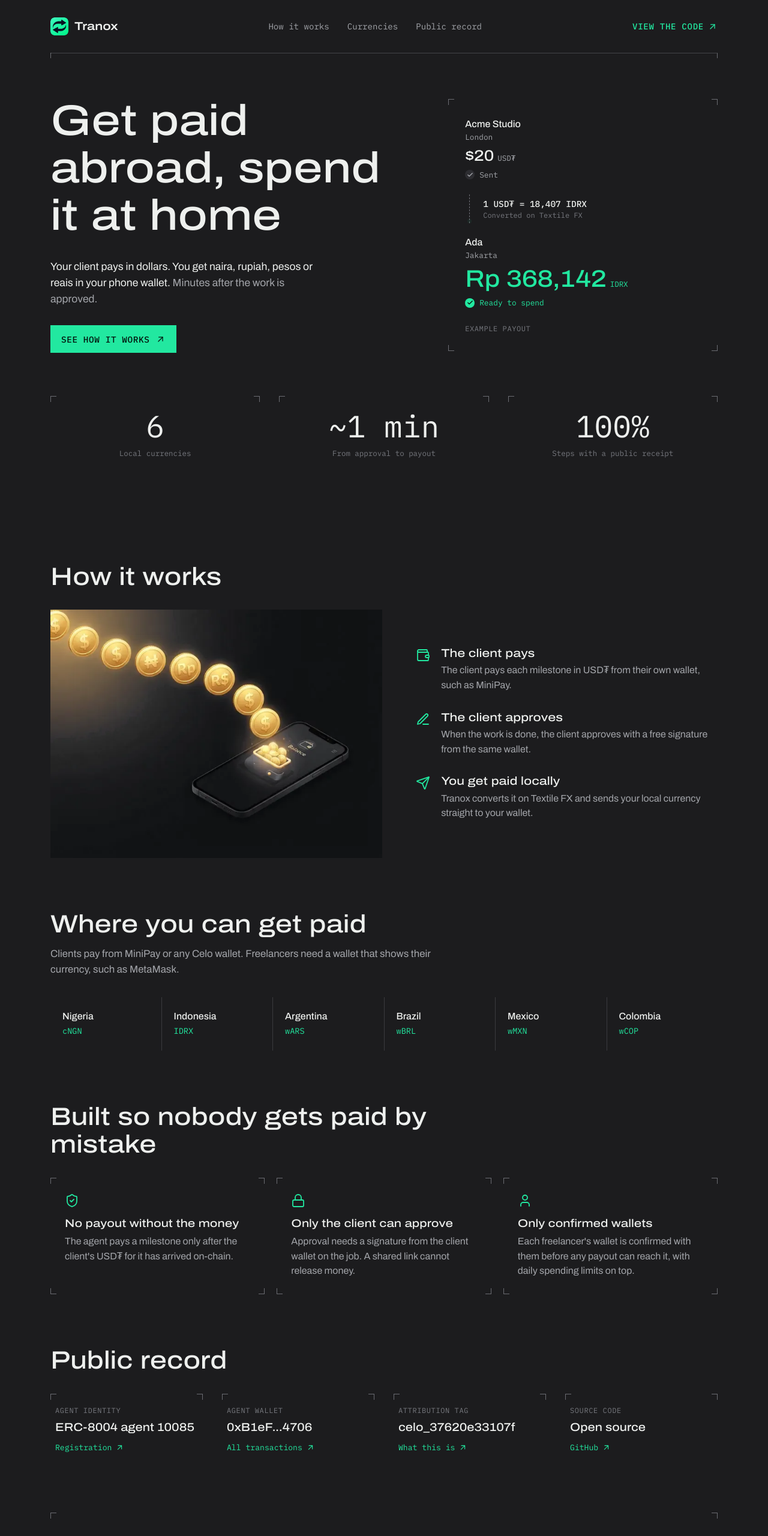
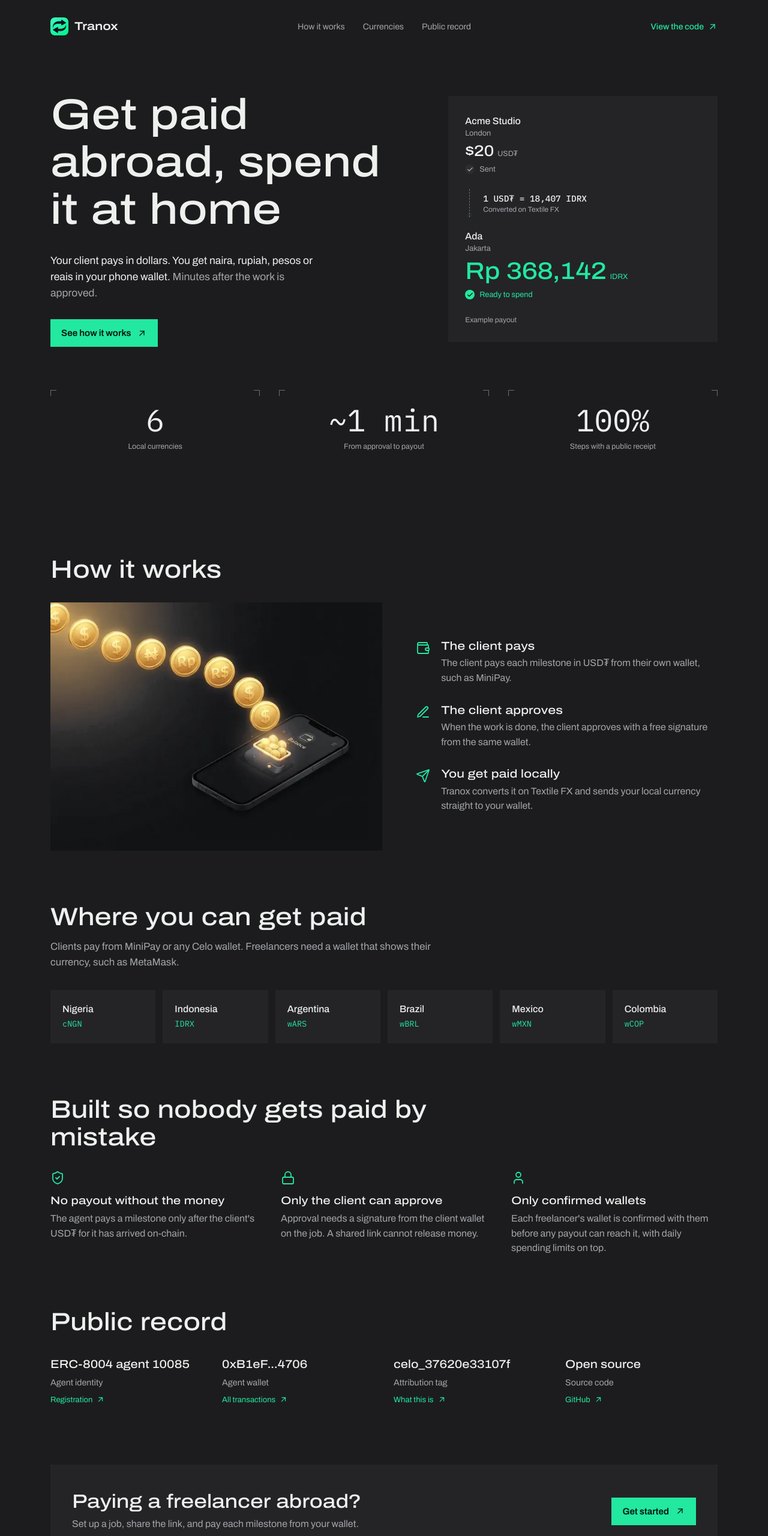
Before and after one commit to JoelEmmanuelCloud/tranox, a website: page web/index.html in a window 1280 px wide. Shown: the top 2560 px of the page at 60% size. Drawn offline with Linux system fonts and the light colour scheme; files that its build step writes are made by us from their sources; files whose address does not match are found by name.

Commit message:
web: mono only for figures, sentence case, brackets only on the numbers row

```diff
--- a/web/index.html
+++ b/web/index.html
@@ -39,7 +39,6 @@
         <a class="nav-code" href="https://github.com/JoelEmmanuelCloud/tranox" target="_blank" rel="noopener">View the code <span data-icon="up"></span></a>
       </nav>
     </header>
-    <div class="ruler" aria-hidden="true"></div>
 
     <section class="hero" aria-labelledby="hero-title">
       <div>
@@ -48,7 +47,7 @@
         <a class="btn btn-accent" href="#how">See how it works <span data-icon="up"></span></a>
       </div>
 
-      <figure class="route frame" aria-label="Example milestone payout: Acme Studio in London sends 20 USD₮, it is converted on Textile FX at 1 USD₮ to 18,407 IDRX, and Ada in Jakarta receives 368,142 IDRX">
+      <figure class="route" aria-label="Example milestone payout: Acme Studio in London sends 20 USD₮, it is converted on Textile FX at 1 USD₮ to 18,407 IDRX, and Ada in Jakarta receives 368,142 IDRX">
         <div class="party">
           <div class="party-name">Acme Studio</div>
           <div class="party-city">London</div>
@@ -118,9 +117,9 @@
         <h2 id="safe-title">Built so nobody gets paid by mistake</h2>
       </div>
       <div class="cards3">
-        <article class="feature frame"><div class="feature-icon"><span data-icon="shield" data-icon-class="icon-lg"></span></div><h3>No payout without the money</h3><p>The agent pays a milestone only after the client's USD₮ for it has arrived on-chain.</p></article>
-        <article class="feature frame"><div class="feature-icon"><span data-icon="lock" data-icon-class="icon-lg"></span></div><h3>Only the client can approve</h3><p>Approval needs a signature from the client wallet on the job. A shared link cannot release money.</p></article>
-        <article class="feature frame"><div class="feature-icon"><span data-icon="user" data-icon-class="icon-lg"></span></div><h3>Only confirmed wallets</h3><p>Each freelancer's wallet is confirmed with them before any payout can reach it, with daily spending limits on top.</p></article>
+        <article class="feature"><div class="feature-icon"><span data-icon="shield" data-icon-class="icon-lg"></span></div><h3>No payout without the money</h3><p>The agent pays a milestone only after the client's USD₮ for it has arrived on-chain.</p></article>
+        <article class="feature"><div class="feature-icon"><span data-icon="lock" data-icon-class="icon-lg"></span></div><h3>Only the client can approve</h3><p>Approval needs a signature from the client wallet on the job. A shared link cannot release money.</p></article>
+        <article class="feature"><div class="feature-icon"><span data-icon="user" data-icon-class="icon-lg"></span></div><h3>Only confirmed wallets</h3><p>Each freelancer's wallet is confirmed with them before any payout can reach it, with daily spending limits on top.</p></article>
       </div>
     </div>
   </section>
@@ -131,16 +130,16 @@
         <h2 id="proof-title">Public record</h2>
       </div>
       <div class="proof">
-        <div class="frame-top"><div class="label">Agent identity</div><div class="value">ERC-8004 agent 10085</div><a href="https://celoscan.io/tx/0xe2f7143fbcf41ba8d18d5b29ab92ef64fa65dbb13b9bcb60389aeb3ffb8b3d1e" target="_blank" rel="noopener">Registration <span data-icon="up"></span></a></div>
-        <div class="frame-top"><div class="label">Agent wallet</div><div class="value tnum">0xB1eF...4706</div><a href="https://celoscan.io/address/0xB1eF0cEa020B273E1c30370a787B9447DfE14706" target="_blank" rel="noopener">All transactions <span data-icon="up"></span></a></div>
-        <div class="frame-top"><div class="label">Attribution tag</div><div class="value">celo_37620e33107f</div><a href="https://docs.celo.org/build-on-celo/attribution-tags" target="_blank" rel="noopener">What this is <span data-icon="up"></span></a></div>
-        <div class="frame-top"><div class="label">Source code</div><div class="value">Open source</div><a href="https://github.com/JoelEmmanuelCloud/tranox" target="_blank" rel="noopener">GitHub <span data-icon="up"></span></a></div>
+        <div><div class="value">ERC-8004 agent 10085</div><div class="label">Agent identity</div><a href="https://celoscan.io/tx/0xe2f7143fbcf41ba8d18d5b29ab92ef64fa65dbb13b9bcb60389aeb3ffb8b3d1e" target="_blank" rel="noopener">Registration <span data-icon="up"></span></a></div>
+        <div><div class="value tnum">0xB1eF...4706</div><div class="label">Agent wallet</div><a href="https://celoscan.io/address/0xB1eF0cEa020B273E1c30370a787B9447DfE14706" target="_blank" rel="noopener">All transactions <span data-icon="up"></span></a></div>
+        <div><div class="value">celo_37620e33107f</div><div class="label">Attribution tag</div><a href="https://docs.celo.org/build-on-celo/attribution-tags" target="_blank" rel="noopener">What this is <span data-icon="up"></span></a></div>
+        <div><div class="value">Open source</div><div class="label">Source code</div><a href="https://github.com/JoelEmmanuelCloud/tranox" target="_blank" rel="noopener">GitHub <span data-icon="up"></span></a></div>
       </div>
     </div>
   </section>
 
   <div class="wrap">
-    <section class="cta-band frame" aria-labelledby="cta-title">
+    <section class="cta-band" aria-labelledby="cta-title">
       <div><h2 id="cta-title">Paying a freelancer abroad?</h2><p>Set up a job, share the link, and pay each milestone from your wallet.</p></div>
       <a class="btn btn-accent" href="https://github.com/JoelEmmanuelCloud/tranox#run-it" target="_blank" rel="noopener">Get started <span data-icon="up"></span></a>
     </section>
--- a/web/styles.css
+++ b/web/styles.css
@@ -10,7 +10,6 @@
   --tick: #6b6c72;
   --text: #eef0ee;
   --muted: #a3a5aa;
-  --dim: #76787e;
   --accent: #22e8a0;
   --accent-hover: #5ef0bb;
   --accent-ink: #03140d;
@@ -29,7 +28,7 @@ a { color: inherit; }
 img, svg { display: block; }
 h1, h2, h3 { font-weight: 500; font-stretch: 118%; line-height: 1.1; }
 .tnum { font-variant-numeric: tabular-nums; }
-.mono { font-family: var(--mono); }
+.mono { font-family: var(--font); }
 .skip { position: absolute; left: -999px; top: 8px; background: var(--accent); color: var(--accent-ink); padding: 8px 14px; z-index: 100; }
 .skip:focus { left: 8px; }
 :focus-visible { outline: 2px solid var(--accent); outline-offset: 3px; }
@@ -37,17 +36,16 @@ h1, h2, h3 { font-weight: 500; font-stretch: 118%; line-height: 1.1; }
 .icon { width: 20px; height: 20px; flex: none; stroke: currentColor; fill: none; stroke-width: 1.8; stroke-linecap: round; stroke-linejoin: round; }
 .icon-lg { width: 24px; height: 24px; }
 
-.frame, .frame-top { --c: var(--tick); --s: 10px; background-repeat: no-repeat; }
+.frame-top { --c: var(--tick); --s: 10px; background-repeat: no-repeat; }
 .frame-top { background-image: linear-gradient(var(--c), var(--c)), linear-gradient(var(--c), var(--c)), linear-gradient(var(--c), var(--c)), linear-gradient(var(--c), var(--c)); background-position: top left, top left, top right, top right; background-size: var(--s) 1px, 1px var(--s), var(--s) 1px, 1px var(--s); }
-.frame { background-image: linear-gradient(var(--c), var(--c)), linear-gradient(var(--c), var(--c)), linear-gradient(var(--c), var(--c)), linear-gradient(var(--c), var(--c)), linear-gradient(var(--c), var(--c)), linear-gradient(var(--c), var(--c)), linear-gradient(var(--c), var(--c)), linear-gradient(var(--c), var(--c)); background-position: top left, top left, top right, top right, bottom left, bottom left, bottom right, bottom right; background-size: var(--s) 1px, 1px var(--s), var(--s) 1px, 1px var(--s), var(--s) 1px, 1px var(--s), var(--s) 1px, 1px var(--s); }
 
 .topbar { display: flex; align-items: center; justify-content: space-between; gap: 16px; padding: 22px 0; }
 .logo { display: inline-flex; align-items: center; gap: 10px; font-weight: 600; font-stretch: 118%; font-size: 1.2rem; text-decoration: none; color: var(--text); }
 .logo-img { width: 30px; height: 30px; border-radius: 7px; }
-.badge-live { display: inline-flex; align-items: center; gap: 8px; font: 500 .8rem var(--mono); color: var(--muted); }
+.badge-live { display: inline-flex; align-items: center; gap: 8px; font: 500 .8rem var(--font); color: var(--muted); }
 .dot { width: 7px; height: 7px; border-radius: 50%; background: var(--accent); }
 
-.btn { display: inline-flex; align-items: center; justify-content: center; gap: 10px; min-height: 46px; padding: 11px 18px; border: 0; border-radius: 0; font: 500 .9rem var(--mono); letter-spacing: .04em; text-transform: uppercase; text-decoration: none; cursor: pointer; touch-action: manipulation; transition: background-color .18s var(--ease), box-shadow .18s var(--ease), opacity .18s; }
+.btn { display: inline-flex; align-items: center; justify-content: center; gap: 10px; min-height: 46px; padding: 11px 18px; border: 0; border-radius: 0; font: 600 .95rem var(--font); text-decoration: none; cursor: pointer; touch-action: manipulation; transition: background-color .18s var(--ease), box-shadow .18s var(--ease), opacity .18s; }
 .btn .icon { width: 17px; height: 17px; }
 .btn-accent { background: var(--accent); color: var(--accent-ink); }
 .btn-accent:hover { background: var(--accent-hover); }
@@ -64,18 +62,18 @@ h1, h2, h3 { font-weight: 500; font-stretch: 118%; line-height: 1.1; }
 .narrow { max-width: 520px; margin: 0 auto; padding: 0 16px; }
 
 .app-head { padding: 4px 0 20px; }
-.balance { padding: 26px 24px 24px; }
-.balance .label { color: var(--muted); font: .8rem var(--mono); display: flex; align-items: center; gap: 8px; }
+.balance { padding: 26px 24px 24px; background: var(--bg-2); }
+.balance .label { color: var(--muted); font: .8rem var(--font); display: flex; align-items: center; gap: 8px; }
 .balance .label .icon { width: 16px; height: 16px; }
 .balance .big { font-size: clamp(2.6rem, 12vw, 3.6rem); font-weight: 500; font-stretch: 118%; line-height: 1.05; margin: 14px 0 8px; overflow-wrap: anywhere; }
-.balance .sub { color: var(--muted); font: .8rem var(--mono); }
+.balance .sub { color: var(--muted); font: .8rem var(--font); }
 .meter { height: 4px; background: var(--bg-3); margin: 22px 0 8px; overflow: hidden; }
 .meter > span { display: block; height: 100%; background: var(--accent); transition: width .6s var(--ease); }
-.meter-label { display: flex; justify-content: space-between; color: var(--muted); font: .75rem var(--mono); }
+.meter-label { display: flex; justify-content: space-between; color: var(--muted); font: .75rem var(--font); }
 .facts { display: grid; grid-template-columns: 1fr 1fr; gap: 16px; margin-top: 26px; }
-.fact .k { color: var(--dim); font: .72rem var(--mono); text-transform: uppercase; letter-spacing: .04em; display: flex; align-items: center; gap: 6px; }
+.fact .k { color: var(--muted); font: .78rem var(--font); margin-top: 2px; display: flex; align-items: center; gap: 6px; }
 .fact .k .icon { width: 14px; height: 14px; }
-.fact .v { color: var(--text); font-size: .92rem; margin-top: 4px; overflow-wrap: anywhere; }
+.fact .v { color: var(--text); font-size: .95rem; font-weight: 500; overflow-wrap: anywhere; }
 
 .overlap { padding: 8px 16px 40px; }
 .panel, .ms { background: var(--bg-2); padding: 18px; margin-bottom: 12px; }
@@ -84,7 +82,7 @@ h1, h2, h3 { font-weight: 500; font-stretch: 118%; line-height: 1.1; }
 .help-actions { display: grid; grid-template-columns: repeat(auto-fit, minmax(170px, 1fr)); gap: 10px; }
 .list-title { display: flex; justify-content: space-between; align-items: baseline; margin: 22px 2px 12px; }
 .list-title h2 { margin: 0; font-size: 1.1rem; }
-.list-title span { color: var(--dim); font: .8rem var(--mono); }
+.list-title span { color: var(--muted); font: .8rem var(--font); }
 
 .ms-top { display: flex; gap: 12px; align-items: flex-start; }
 .ms-main { flex: 1; min-width: 0; }
@@ -92,9 +90,9 @@ h1, h2, h3 { font-weight: 500; font-stretch: 118%; line-height: 1.1; }
 .ms-sub { color: var(--muted); font-size: .85rem; overflow-wrap: anywhere; }
 .ms-amt { text-align: right; }
 .ms-amt b { display: block; font-size: 1.1rem; font-weight: 500; font-stretch: 112%; }
-.ms-amt span { color: var(--dim); font: .75rem var(--mono); }
+.ms-amt span { color: var(--muted); font: .75rem var(--font); }
 
-.pill { display: inline-flex; align-items: center; gap: 5px; font: 500 .8rem var(--mono); color: var(--muted); margin-top: 4px; }
+.pill { display: inline-flex; align-items: center; gap: 5px; font: 500 .8rem var(--font); color: var(--muted); margin-top: 4px; }
 .pill.paid { color: var(--accent); }
 .pill.waiting_funds { color: var(--amber); }
 .pill.queued, .pill.processing { color: var(--blue); }
@@ -104,13 +102,13 @@ h1, h2, h3 { font-weight: 500; font-stretch: 118%; line-height: 1.1; }
 .track { display: grid; grid-template-columns: repeat(3, 1fr); gap: 4px; margin: 16px 0 6px; }
 .track span { height: 3px; background: var(--bg-3); }
 .track span.done { background: var(--accent); }
-.track-labels { display: grid; grid-template-columns: repeat(3, 1fr); gap: 4px; font: .72rem var(--mono); color: var(--dim); }
+.track-labels { display: grid; grid-template-columns: repeat(3, 1fr); gap: 4px; font: .72rem var(--font); color: var(--muted); }
 .track-labels .done { color: var(--text); }
 
 .ms-actions { display: grid; grid-template-columns: 1fr 1fr; gap: 10px; margin-top: 16px; }
 .ms-actions.one { grid-template-columns: 1fr; }
 .links { display: flex; flex-wrap: wrap; gap: 4px 20px; margin-top: 8px; }
-.chip-link { display: inline-flex; align-items: center; gap: 6px; color: var(--text); font: .82rem var(--mono); text-decoration: underline; text-underline-offset: 4px; text-decoration-color: var(--tick); min-height: 44px; }
+.chip-link { display: inline-flex; align-items: center; gap: 6px; color: var(--text); font: .82rem var(--font); text-decoration: underline; text-underline-offset: 4px; text-decoration-color: var(--tick); min-height: 44px; }
 .chip-link:hover { text-decoration-color: var(--accent); }
 .chip-link .icon { width: 15px; height: 15px; }
 
@@ -126,47 +124,46 @@ h1, h2, h3 { font-weight: 500; font-stretch: 118%; line-height: 1.1; }
 .skeleton { height: 120px; margin-bottom: 12px; background: linear-gradient(90deg, var(--bg-2) 25%, var(--bg-3) 50%, var(--bg-2) 75%); background-size: 200% 100%; animation: shimmer 1.2s infinite; }
 .skeleton.dark-sk { height: 170px; }
 @keyframes shimmer { to { background-position: -200% 0; } }
-.app-footer { text-align: center; color: var(--dim); font: .75rem var(--mono); padding: 8px 16px 32px; display: flex; justify-content: center; align-items: center; gap: 6px; }
+.app-footer { text-align: center; color: var(--muted); font: .75rem var(--font); padding: 8px 16px 32px; display: flex; justify-content: center; align-items: center; gap: 6px; }
 .app-footer .icon { width: 15px; height: 15px; }
 
 .fade-in { animation: fadeUp .35s var(--ease) both; }
 @keyframes fadeUp { from { opacity: 0; transform: translateY(8px); } to { opacity: 1; transform: none; } }
 
 .nav { display: flex; align-items: center; gap: 30px; }
-.nav a { color: var(--muted); text-decoration: none; font: .88rem var(--mono); display: inline-flex; align-items: center; gap: 6px; min-height: 44px; }
+.nav a { color: var(--muted); text-decoration: none; font: .88rem var(--font); display: inline-flex; align-items: center; gap: 6px; min-height: 44px; }
 .nav a:hover { color: var(--text); }
-.nav a.nav-code { color: var(--accent); font-weight: 500; text-transform: uppercase; letter-spacing: .05em; }
+.nav a.nav-code { color: var(--accent); font-weight: 500; }
 .nav-code .icon { width: 17px; height: 17px; }
-.ruler { height: 10px; border-top: 1px dotted var(--tick); --c: var(--tick); background: linear-gradient(var(--c), var(--c)) top left / 1px 8px no-repeat, linear-gradient(var(--c), var(--c)) top right / 1px 8px no-repeat; }
 
 .hero { display: grid; grid-template-columns: minmax(0, 1.15fr) minmax(0, .85fr); gap: 56px; align-items: center; padding: 64px 0 72px; }
 .hero h1 { font-size: clamp(2.5rem, 5.6vw, 4.5rem); margin: 0 0 32px; }
 .lede { font-size: 1.1rem; max-width: 470px; margin: 0 0 30px; }
 .lede span { color: var(--muted); }
 
-.route { margin: 0; padding: 30px 28px; }
-.route-note { margin: 22px 0 0; color: var(--dim); font: .75rem var(--mono); text-transform: uppercase; letter-spacing: .05em; }
+.route { margin: 0; padding: 30px 28px; background: var(--bg-2); }
+.route-note { margin: 22px 0 0; color: var(--muted); font: .75rem var(--font); }
 .party-name { font-weight: 500; }
-.party-city { color: var(--muted); font: .8rem var(--mono); margin-bottom: 8px; }
+.party-city { color: var(--muted); font: .8rem var(--font); margin-bottom: 8px; }
 .party-amt { font-size: 1.6rem; font-weight: 500; font-stretch: 112%; line-height: 1.15; white-space: nowrap; }
-.party-amt small { font: .78rem var(--mono); color: var(--muted); margin-left: 6px; }
+.party-amt small { font: .78rem var(--font); color: var(--muted); margin-left: 6px; }
 .party-get { color: var(--accent); font-size: clamp(2rem, 3.4vw, 2.5rem); }
 .party-get small { color: var(--accent); }
-.party-note { color: var(--muted); font: .8rem var(--mono); margin-top: 8px; display: inline-flex; align-items: center; gap: 8px; }
+.party-note { color: var(--muted); font: .8rem var(--font); margin-top: 8px; display: inline-flex; align-items: center; gap: 8px; }
 .party-ok { color: var(--accent); }
 .state { width: 16px; height: 16px; flex: none; border-radius: 50%; background: var(--bg-3); color: var(--muted); display: inline-grid; place-items: center; }
 .state .icon { width: 11px; height: 11px; stroke-width: 3; }
 .state-ok { background: var(--accent); color: var(--accent-ink); }
 .bridge { position: relative; margin: 20px 0 20px 7px; padding: 6px 0 6px 22px; border-left: 1px dashed var(--tick); }
 .bridge-rate { font: 500 .9rem var(--mono); }
-.bridge-via { color: var(--dim); font: .75rem var(--mono); margin-top: 2px; }
+.bridge-via { color: var(--muted); font: .75rem var(--font); margin-top: 2px; }
 .bridge-dot { position: absolute; left: -4px; top: 0; width: 7px; height: 7px; border-radius: 50%; background: var(--accent); animation: travel 2.6s var(--ease) infinite; }
 @keyframes travel { 0% { top: 0; opacity: 0; } 15% { opacity: 1; } 85% { opacity: 1; } 100% { top: calc(100% - 7px); opacity: 0; } }
 
 .stats { display: grid; grid-template-columns: repeat(3, 1fr); gap: 32px; padding-bottom: 88px; }
 .stat { padding: 22px 8px 0; text-align: center; }
 .stat b { display: block; font: 400 clamp(2.2rem, 4.4vw, 3.2rem) var(--mono); line-height: 1.1; }
-.stat span { display: block; color: var(--dim); font: .78rem var(--mono); margin-top: 8px; }
+.stat span { display: block; color: var(--muted); font: .78rem var(--font); margin-top: 8px; }
 
 .section { padding: 88px 0 0; }
 .section-head { max-width: 640px; margin-bottom: 32px; }
@@ -181,29 +178,29 @@ h1, h2, h3 { font-weight: 500; font-stretch: 118%; line-height: 1.1; }
 .how-steps p { margin: 0; color: var(--muted); }
 .how-icon { flex: none; color: var(--accent); padding-top: 2px; }
 
-.corridors { display: grid; gap: 1px; grid-template-columns: repeat(auto-fit, minmax(160px, 1fr)); background: var(--line); }
-.corridor { padding: 20px; background: var(--bg); }
+.corridors { display: grid; gap: 12px; grid-template-columns: repeat(auto-fit, minmax(160px, 1fr)); }
+.corridor { padding: 20px; background: var(--bg-2); }
 .corridor strong { display: block; font-weight: 500; }
 .corridor span { color: var(--accent); font: .85rem var(--mono); }
 
-.cards3 { display: grid; gap: 20px; grid-template-columns: repeat(auto-fit, minmax(250px, 1fr)); }
-.feature { padding: 26px 24px; }
+.cards3 { display: grid; gap: 40px; grid-template-columns: repeat(auto-fit, minmax(250px, 1fr)); }
+.feature { padding: 0; }
 .feature-icon { color: var(--accent); }
 .feature h3 { margin: 16px 0 8px; font-size: 1.15rem; }
 .feature p { margin: 0; color: var(--muted); }
 
 .proof { display: grid; gap: 32px; grid-template-columns: repeat(auto-fit, minmax(220px, 1fr)); }
-.proof > div { padding: 20px 8px 0; }
-.proof .label { color: var(--dim); font: .75rem var(--mono); text-transform: uppercase; letter-spacing: .05em; }
-.proof .value { font-size: 1.2rem; font-weight: 500; font-stretch: 112%; margin-top: 6px; overflow-wrap: anywhere; }
-.proof a { text-decoration: none; display: inline-flex; align-items: center; gap: 6px; color: var(--accent); font: .82rem var(--mono); margin-top: 10px; }
+.proof > div { padding: 0; }
+.proof .label { color: var(--muted); font-size: .9rem; margin-top: 4px; }
+.proof .value { font-size: 1.2rem; font-weight: 500; font-stretch: 112%; overflow-wrap: anywhere; }
+.proof a { text-decoration: none; display: inline-flex; align-items: center; gap: 6px; color: var(--accent); font: .82rem var(--font); margin-top: 10px; }
 .proof a .icon { width: 15px; height: 15px; }
 .proof a:hover { text-decoration: underline; }
 
-.cta-band { margin: 96px 0 0; padding: 44px 36px; display: flex; flex-wrap: wrap; align-items: center; justify-content: space-between; gap: 24px; }
+.cta-band { margin: 96px 0 0; padding: 44px 36px; background: var(--bg-2); display: flex; flex-wrap: wrap; align-items: center; justify-content: space-between; gap: 24px; }
 .cta-band h2 { margin: 0 0 8px; font-size: clamp(1.5rem, 3vw, 2rem); }
 .cta-band p { margin: 0; color: var(--muted); }
-.site-footer { padding: 40px 24px 48px; color: var(--dim); font: .75rem var(--mono); display: flex; flex-wrap: wrap; justify-content: space-between; gap: 12px; }
+.site-footer { padding: 40px 24px 48px; color: var(--muted); font: .75rem var(--font); display: flex; flex-wrap: wrap; justify-content: space-between; gap: 12px; }
 
 @media (max-width: 900px) {
   .hero { grid-template-columns: 1fr; gap: 40px; padding: 44px 0 56px; }
```
